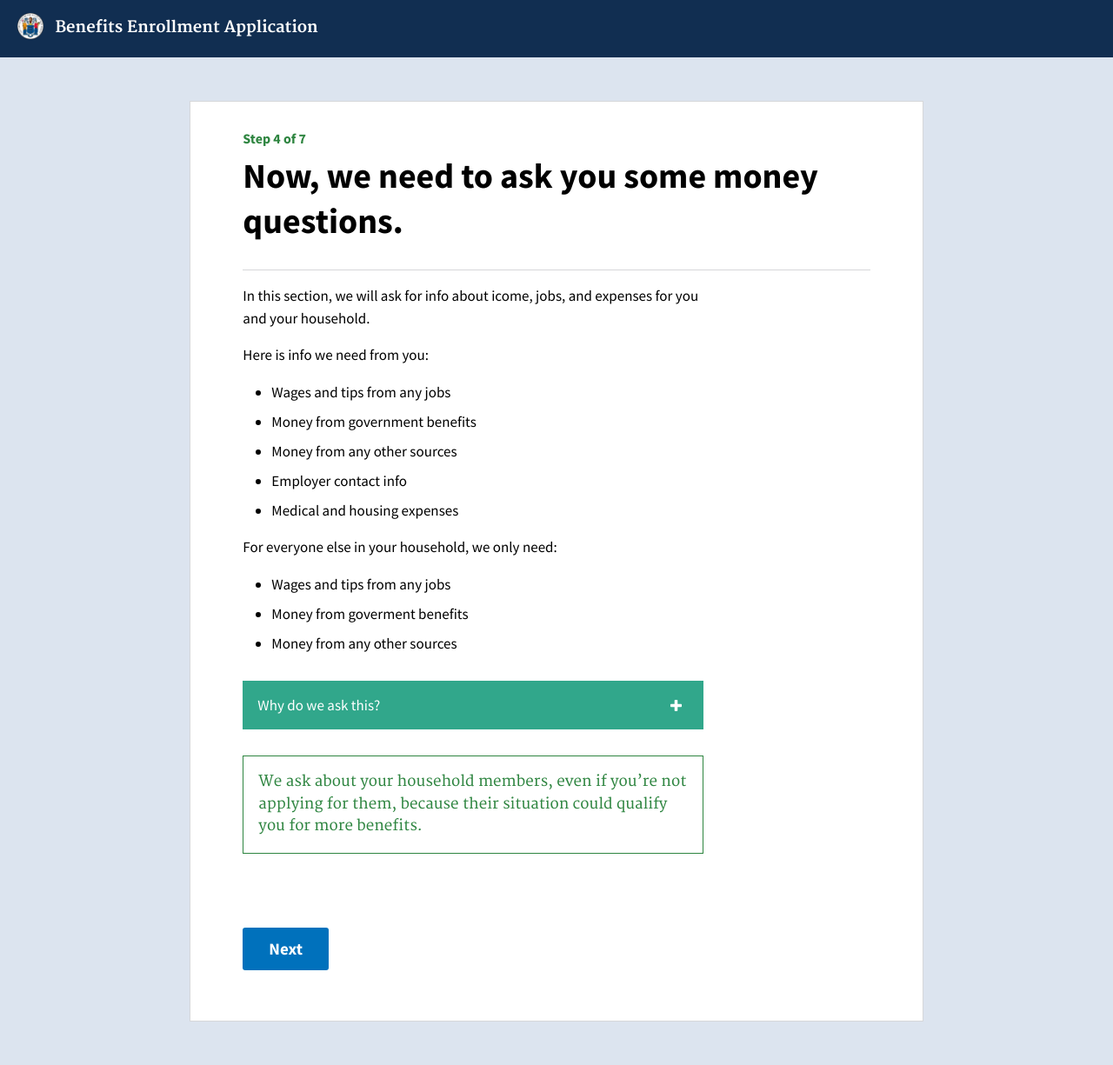
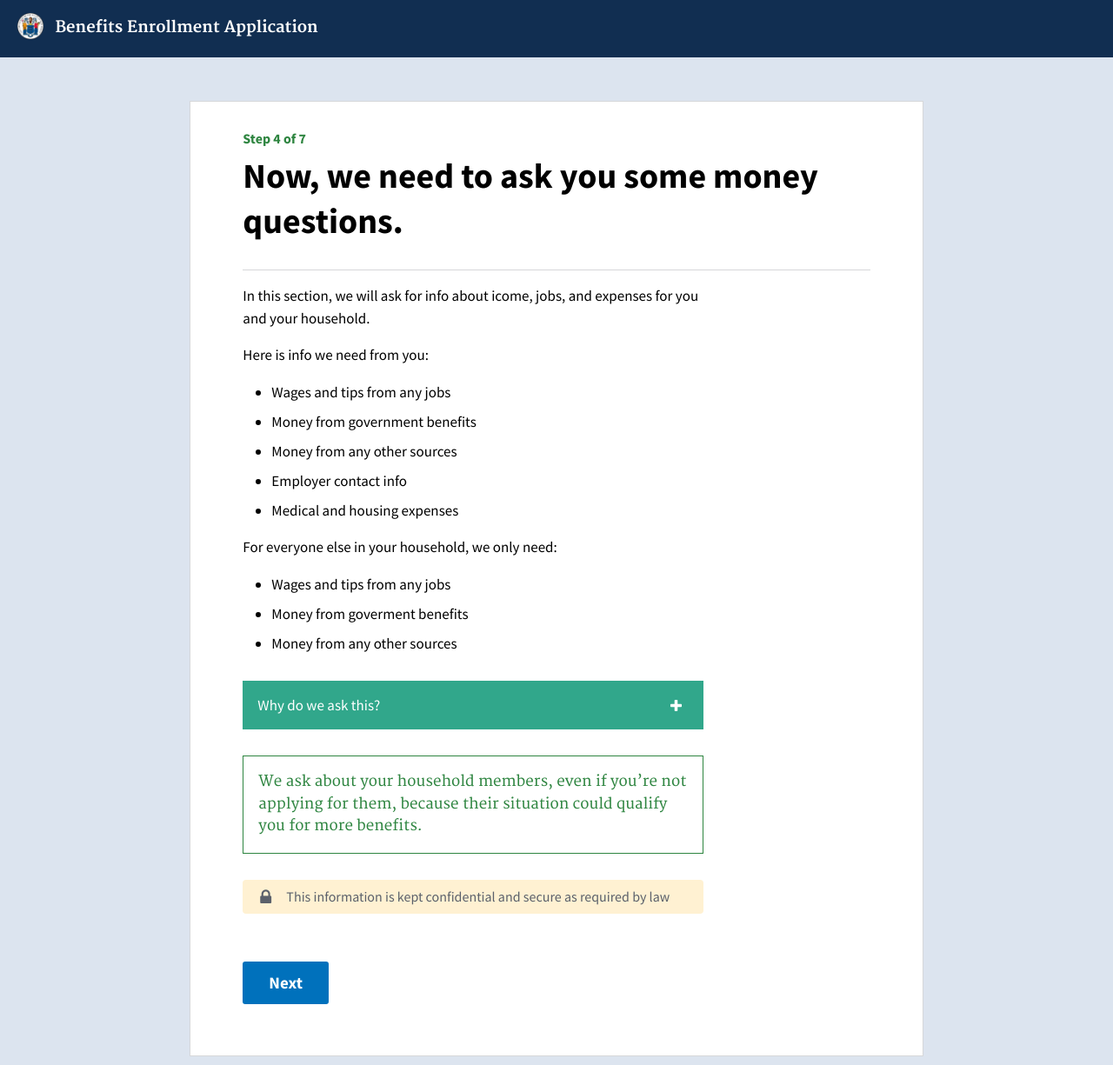
Before and after one commit to usds/benefits-enrollment-prototype, a Jekyll site: the page built from 04-finances/index.html, in a window 1280 px wide. Shown: the whole page at 87% size. Built offline with Jekyll 4.4.1, drawn with Linux system fonts in a browser that asks for light colours; before the commit the page ends 1185 px from its top, so only the background shows below that.

Commit message:
lock icon

```diff
--- a/04-finances/index.html
+++ b/04-finances/index.html
@@ -40,6 +40,11 @@ title: Now, we need to ask you some money questions.
   <p>We ask about your household members, even if you’re not applying for them, because their situation could qualify you for more benefits.</p>
 </div>
 
+<div class="note note--has-icon">
+  <i class="fa fa-lock note__icon" aria-hidden="true"></i>
+  <p class="note__text">This information is kept confidential and secure as required by law</p>
+</div>
+
 <script>
   $(document).ready(function() {
 
```
